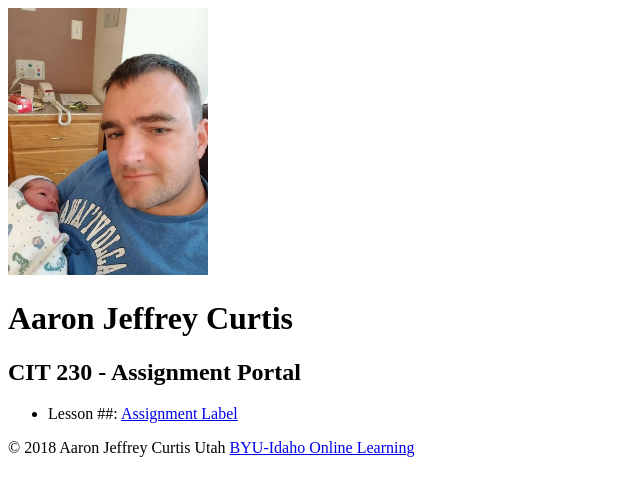
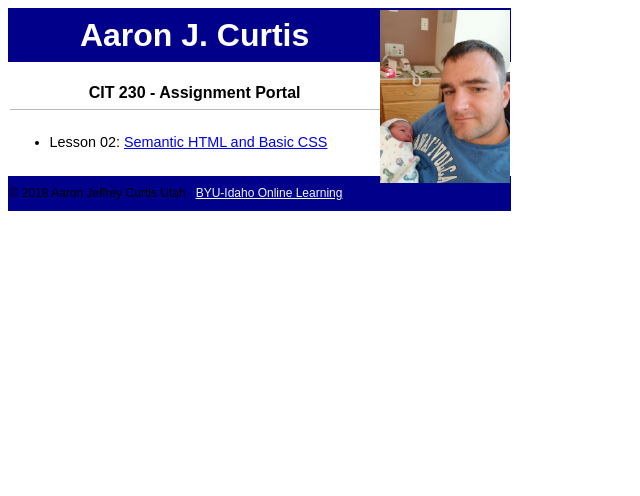
Before and after one commit to Curtis-Aaron/aaronjcurtis.github.io, a plain HTML site: page index.html in a window 1280 px wide. Shown: the whole page, without its empty margins (0-640 px from the left). Drawn offline with Linux system fonts and the light colour scheme.

Commit message:
Finished Assignment

```diff
--- a/index.html
+++ b/index.html
@@ -5,13 +5,13 @@
         <meta name="viewport" content ="width=device-width, initial-scale=1">
         <title>CIT 230 Assignment Portal | Aaron C. Student | BYU-Idaho</title>
         <meta name="description" content="This is the assignment portal pay for Aaron Curtis in CIT 230: Web Frontend Development at Brigham Young University-Idaho.">
-        <link rel="sylesheet" href="styles/main.css">
+        <link rel="stylesheet" href="styles/main.css">
 
     </head>
     <body>
         <header>
-            <img src="images/MeandMateo.jpg" width="200" alt="My Profile Picture">
-            <h1>Aaron Jeffrey Curtis</h1>
+            <img src="images/MeandMateo.jpg" width="130" alt="My Profile Picture">
+            <h1>Aaron J. Curtis</h1>
         </header>
         <nav>
             <!-- I will have several options here for a future main menu. -->
@@ -19,13 +19,15 @@
         <main>
             <h2>CIT 230 - Assignment Portal</h2>
             <ul>
-                <li>Lesson ##: <a href="#">Assignment Label</a></li>
+                <!-- I'm a little upset with myself.  I seem to have "lost" my code for the first assignment. As I don't have the code any longer I can't actually do the challenge portion. Below in the next comment is the code I probably would have used to reference it.-->
+                <!--<li>Lesson 01: <a href="basicpage.html">Basic Page</a></li> -->
+                <li>Lesson 02: <a href="#">Semantic HTML and Basic CSS</a></li>
             </ul>
         </main>
         <footer>
             &copy; 2018
             Aaron Jeffrey Curtis
-            Utah
+            Utah &nbsp;
             <a href="http://www.byui.edu/online">BYU-Idaho Online Learning</a>
 
         </footer>
--- a/styles/main.css
+++ b/styles/main.css
@@ -2,44 +2,51 @@
 /* You may use #HEX or color names */
 
 /* * is a wildcard referring to all elements. */
-* { margin: 0; box-sizing: border-box; }
+* { margin: rem; box-sizing: content-box; }
 
 body {
     font-size: 16px;
     line-height: 32px;
-    font-family: /* Ubuntu, sans-serif */;
-    color: /* #xxxxxx */;
+    font-family: sans-serif;
+    color: black;
 }
 
 h1 {
-    font-size: /* x.xrem  (rem is a unit of measure) */;
-    color: /* #xxxxxx */;
+    font-size: 2rem/* x.xrem  (rem is a unit of measure) */;
+    line-height: .5rem;
+    color: white;
 }
 
 h2 {
-    font-size: /* x.xrem */;
+    font-size: 1rem/* x.xrem */;
     text-align: center;
     border-bottom: 1px solid #bbb;
 }
 
 header, main, footer {
-    margin: 1.25rem auto;
-    padding: .5rem;
-    max-width: /* xxxpx (px = pixel is a unit of measure)  */;
+    margin: rem auto;
+    padding: .1rem;
+    max-width: 500px/* xxxpx (px = pixel is a unit of measure)  */;
 }
 
 header, footer, footer a {
     text-align: center;
-    background-color: /* */;
+    background-color: darkblue;
     color: whitesmoke;
 }
 
 header img {
-    width: /*  */;
+    width: 200;
     height: auto;
     float: right;
 }
 
 footer {
-    font-size: /* smaller */;
+    font-size: .75rem;
+    color: black;
+    text-align: left
 }
+
+li {
+    font-size: .9rem;
+}
```
